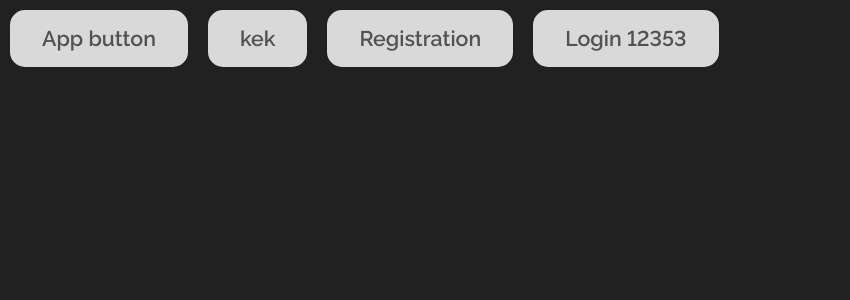
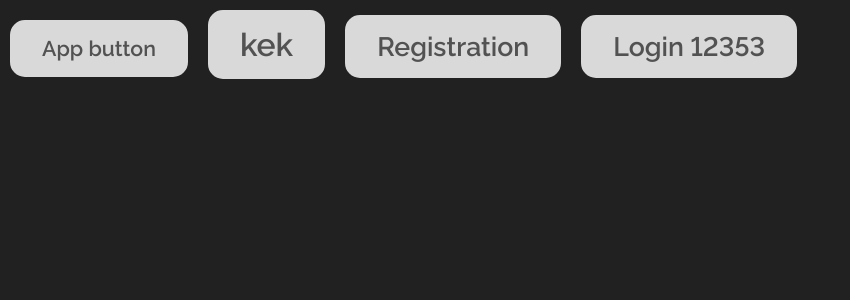
Before and after one commit to YarLama/tutorial-social-network, a React app in the folder front/: page / in a window 1280 px wide. Shown: the top 300 px of the page, without its empty margins (0-850 px from the left). Built offline with nearby package versions, Linux system fonts and the light colour scheme.

Commit message:
update: add type for button ui

```diff
--- a/front/src/UI/Button/Button.tsx
+++ b/front/src/UI/Button/Button.tsx
@@ -3,13 +3,16 @@ import './styles/style.scss'
 
 interface IButtonProps {
     content: string;
+    type?: 's' | 'm' | 'l';
     extraClassName?: string;
     onClick?: MouseEventHandler<HTMLButtonElement>
 }
 
-const Button: React.FC<IButtonProps> = ({content, extraClassName, onClick, ...props}) => {
+const Button: React.FC<IButtonProps> = ({content, extraClassName, type = 'm', onClick, ...props}) => {
 
-    const classNames = ['button-ui'];
+    const classNames = ['btn'];
+
+    classNames.push(type === 'm' ? 'btn-m' : type === 's' ? 'btn-s' : 'btn-l')
 
     if (extraClassName) classNames.push(extraClassName);
 
--- a/front/src/UI/Button/styles/style.scss
+++ b/front/src/UI/Button/styles/style.scss
@@ -6,7 +6,7 @@ body{
     background-color: $color_major_background;
 }
 
-.button-ui {
+.btn {
     color: $color_button_font;
     background-color: $color_button_background;
     border: 2px solid $color_button_background;
@@ -26,5 +26,16 @@ body{
         border: 2px solid $color_button_background;
     }
 
+}
 
+.btn-m {
+    font-size: 20pt;
 }
+
+.btn-l {
+    font-size: 24pt;
+}
+
+.btn-s {
+    font-size: 16pt;
+}
--- a/front/src/app/App.tsx
+++ b/front/src/app/App.tsx
@@ -6,8 +6,8 @@ import './global_styles/_global.scss'
 const App: React.FC = () => {
     return (
         <div>
-            <Button content='App button'/>
-            <Button content='kek'/>
+            <Button content='App button' type='s'/>
+            <Button content='kek' type='l'/>
             <Button content='Registration'/>
             <Button content='Login 12353'/>
         </div>
--- a/front/src/app/global_styles/_global.scss
+++ b/front/src/app/global_styles/_global.scss
@@ -1,6 +1,7 @@
 @import './fonts.scss';
 
 * {
+
     font: {
         family: 'Raleway';
         style: normal;
@@ -11,3 +12,7 @@
     margin: 0;
     padding: 0;
 }
+
+body {
+    background-color: #212121;
+}
```
